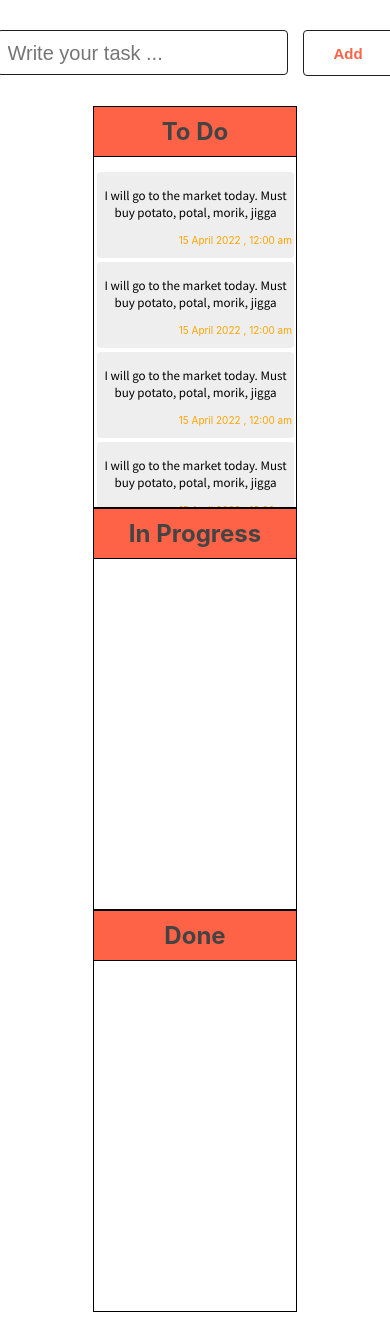
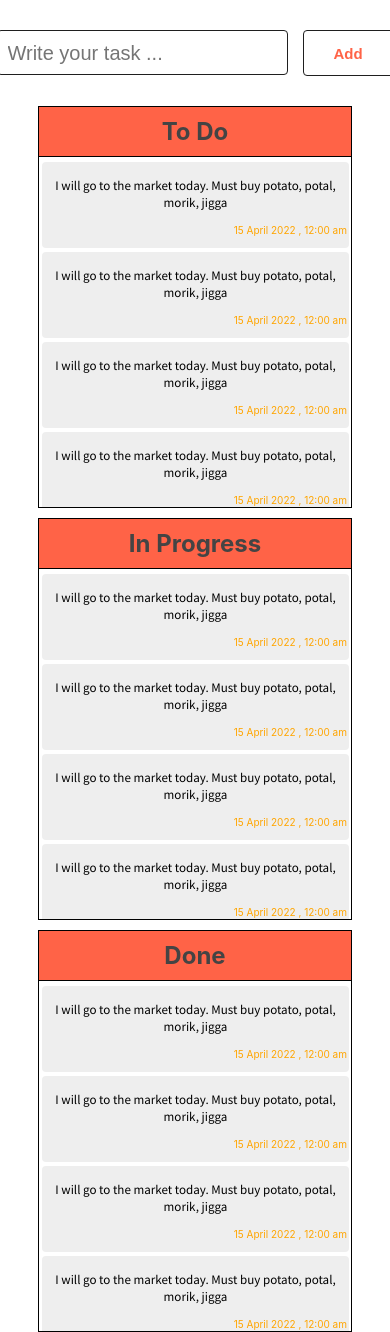
Before and after one commit to Mehedi4467/kanban-board-client, a React (Create React App) app: page / in a window 390 px wide. Built offline with nearby package versions, Linux system fonts and the light colour scheme.

Commit message:
drag and drop function complated

```diff
--- a/src/Components/Home/Common.css
+++ b/src/Components/Home/Common.css
@@ -4,10 +4,7 @@
 /* main section task div css */
 
 .main-section {
-    width: 202px;
-    height: 400px;
-    overflow-y: auto;
-    scroll-behavior: smooth;
+    width: 250px;
     border: 1px solid black;
 }
 
@@ -15,8 +12,8 @@
 
 .title {
     background-color: #FF6347;
-    position: fixed;
-    width: 202px;
+    /* position: fixed;
+    width: 202px; */
 }
 
 .title h2 {
@@ -32,7 +29,11 @@
 /* task section body  */
 
 .task-main-body {
-    margin-top: 65px;
+    height: 345px;
+    overflow-y: auto;
+    scroll-behavior: smooth;
+    margin-top: 5px;
+    /* margin-top: 65px; */
     text-align: center;
 
 
@@ -84,3 +85,10 @@
     background: #ee7762;
     border-radius: 10px;
 }
+
+/* mobile device */
+@media only screen and (max-width: 576px) {
+    .main-section {
+        width: 100%;
+    }
+}
--- a/src/Components/Home/Home.css
+++ b/src/Components/Home/Home.css
@@ -18,9 +18,15 @@
 @media only screen and (max-width: 576px) {
     .grid-container {
         display: grid;
+        gap: 10px;
         grid-template-columns: 1fr;
         justify-items: center;
 
+    }
+
+    .container {
+        width: 80%;
+        margin: 0 auto;
     }
 }
 
@@ -29,7 +35,13 @@
 @media only screen and (min-width: 576px) and (max-width: 768px) {
     .grid-container {
         display: grid;
+        gap: 10px;
         grid-template-columns: 1fr 1fr;
         justify-items: center;
     }
+
+    .container {
+        width: 70%;
+        margin: 0 auto;
+    }
 }
--- a/src/Components/Home/Home.js
+++ b/src/Components/Home/Home.js
@@ -19,12 +19,10 @@ const Home = () => {
             <TaskInput></TaskInput>
             <div className='todo-section grid-container'>
                 <ToDo tasks={tasks}></ToDo>
-                <InProgress></InProgress>
-                <TaskDone></TaskDone>
+                <InProgress tasks={tasks}></InProgress>
+                <TaskDone tasks={tasks}></TaskDone>
             </div>
         </div>
-
-
     );
 };
 
--- a/src/Components/Home/InProgress/InProgress.js
+++ b/src/Components/Home/InProgress/InProgress.js
@@ -1,10 +1,21 @@
 import React from 'react';
 import '../Common.css';
-const InProgress = () => {
+import { draggingOver, dragDropped, dragStarted } from '../../../utility/Drag_Drop';
+
+const InProgress = ({ tasks }) => {
+
     return (
-        <section className='main-section'>
+        <section className='main-section' droppable='true' onDragOver={(e) => draggingOver(e)} onDrop={(e) => dragDropped(e)} >
             <div className='title'>
                 <h2>In Progress</h2>
+            </div>
+            <div className='task-main-body' >
+                {
+                    tasks.map((task) => <div key={task._id} draggable onDragStart={(e) => dragStarted(e, task._id)} className='task'>
+                        <p className='task-text'>{task.task}</p>
+                        <p className='task-time'>{task.time}</p>
+                    </div>)
+                }
             </div>
         </section>
     );
--- a/src/Components/Home/TaskDone/TaskDone.js
+++ b/src/Components/Home/TaskDone/TaskDone.js
@@ -1,10 +1,19 @@
 import React from 'react';
 import '../Common.css';
-const TaskDone = () => {
+import { draggingOver, dragDropped, dragStarted } from '../../../utility/Drag_Drop';
+const TaskDone = ({ tasks }) => {
     return (
-        <section className='main-section'>
+        <section className='main-section' droppable='true' onDragOver={(e) => draggingOver(e)} onDrop={(e) => dragDropped(e)}>
             <div className='title'>
                 <h2>Done</h2>
+            </div>
+            <div className='task-main-body' >
+                {
+                    tasks.map((task) => <div key={task._id} draggable onDragStart={(e) => dragStarted(e, task._id)} className='task'>
+                        <p className='task-text'>{task.task}</p>
+                        <p className='task-time'>{task.time}</p>
+                    </div>)
+                }
             </div>
         </section>
     );
--- a/src/Components/Home/ToDo/ToDo.js
+++ b/src/Components/Home/ToDo/ToDo.js
@@ -1,15 +1,16 @@
 import React from 'react';
 import '../Common.css';
+import { draggingOver, dragDropped, dragStarted } from '../../../utility/Drag_Drop';
 const ToDo = ({ tasks }) => {
-    console.log(tasks)
+
     return (
-        <section className='main-section'>
+        <section className='main-section' droppable='true' onDragOver={(e) => draggingOver(e)} onDrop={(e) => dragDropped(e)}>
             <div className='title'>
                 <h2>To Do</h2>
             </div>
-            <div className='task-main-body'>
+            <div className='task-main-body' >
                 {
-                    tasks.map((task) => <div key={task._id} className='task'>
+                    tasks.map((task) => <div key={task._id} draggable onDragStart={(e) => dragStarted(e, task._id)} className='task'>
                         <p className='task-text'>{task.task}</p>
                         <p className='task-time'>{task.time}</p>
                     </div>)
--- /dev/null
+++ b/src/utility/Drag_Drop.js
@@ -0,0 +1,18 @@
+const draggingOver = (e) => {
+    e.preventDefault();
+    console.log('dragging over Now');
+};
+
+const dragDropped = (e) => {
+    console.log("you have drop");
+    let transferToDoId = e.dataTransfer.getData('todoId');
+    console.log(transferToDoId);
+};
+
+const dragStarted = (e, id) => {
+    console.log('drag has started');
+    e.dataTransfer.setData("todoId", id);
+    console.log(id)
+}
+
+export { draggingOver, dragDropped, dragStarted };
```
